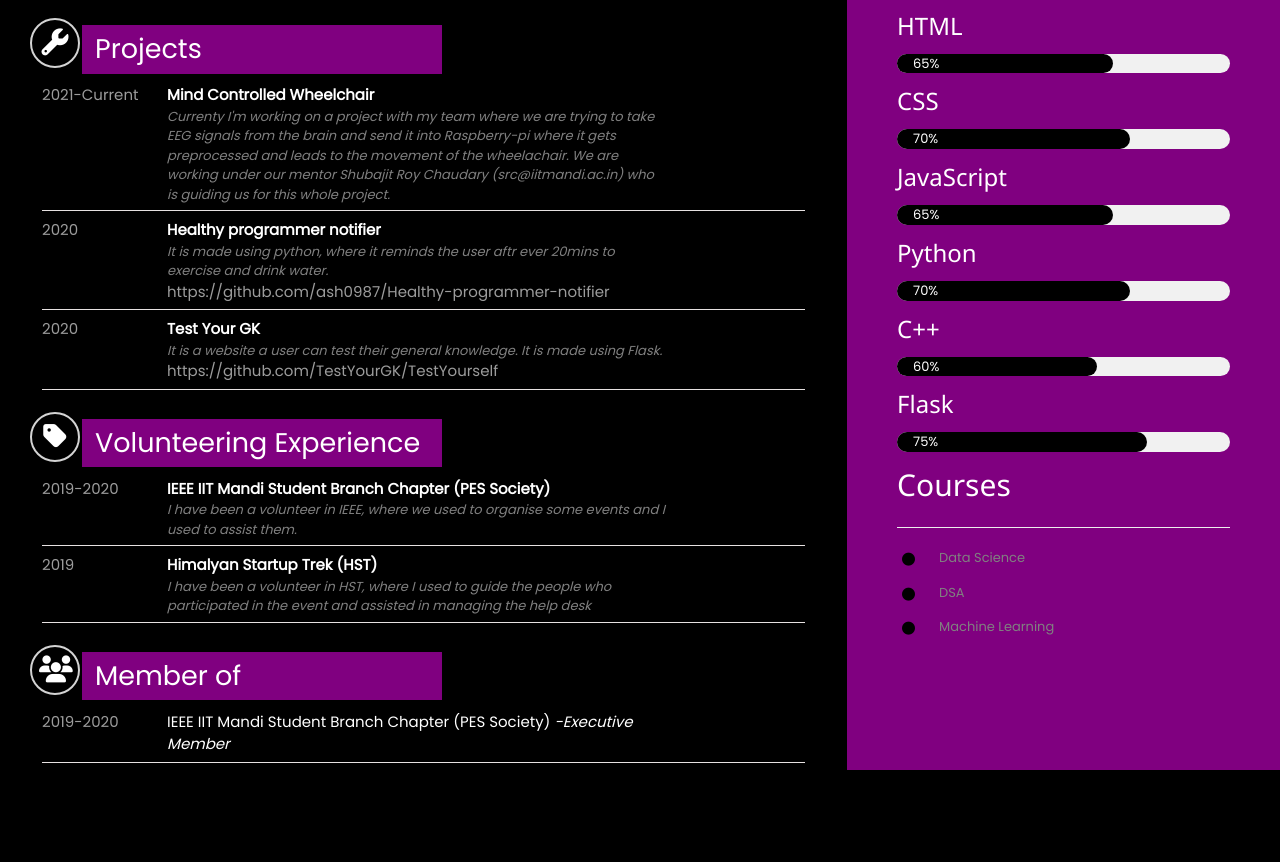
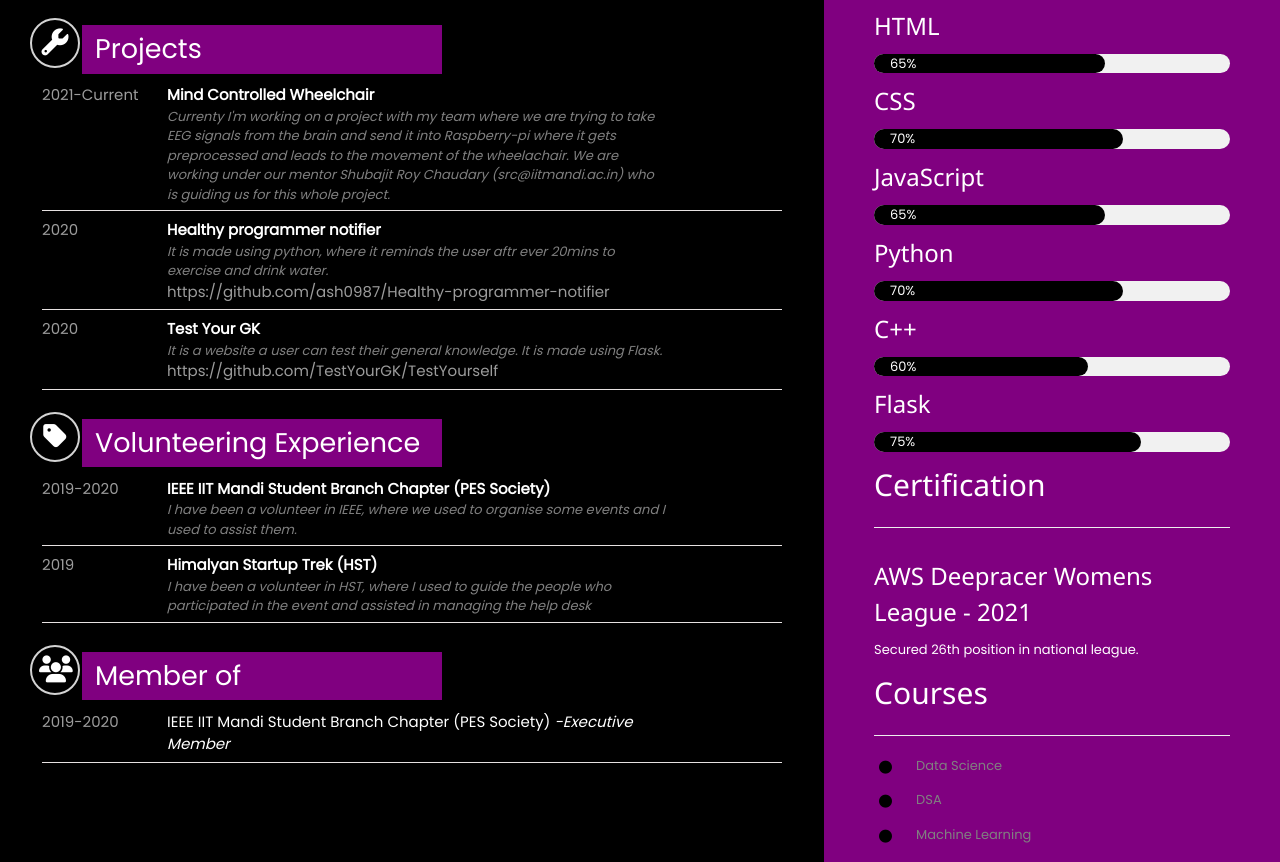
Before and after one commit to ash0987/ash0987.github.io, a plain HTML site: page index.html in a window 1280 px wide. Shown: the part 402-1264 px from the top of the page. Before the commit the page ends 1172 px from the top, so only its background shows below. Drawn offline with nearby package versions, Linux system fonts and the light colour scheme.

Commit message:
Update index.html

```diff
--- a/index.html
+++ b/index.html
@@ -172,6 +172,19 @@
 
             </div>
             <div>
+                <h2>Certification</h2>
+                <hr>
+                <ul>
+                    <li>
+                        <h3>AWS Deepracer Womens League - 2021</h2>
+                        </li>
+                        <li>
+                        <div>Secured 26th position in national league.</div>
+                    </li>
+
+                </ul>
+            </div>
+            <div>
                 <h2>Courses</h2>
                 <hr>
                 <ul>
```
